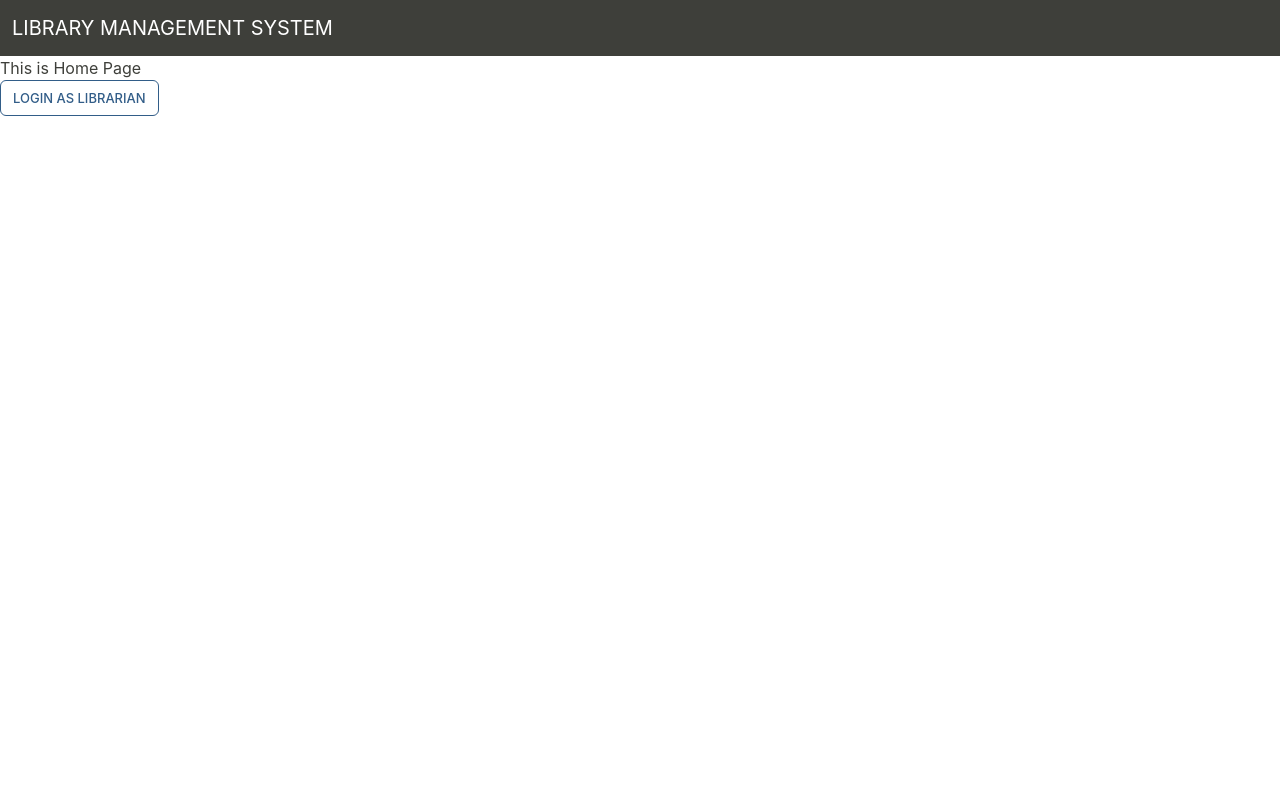
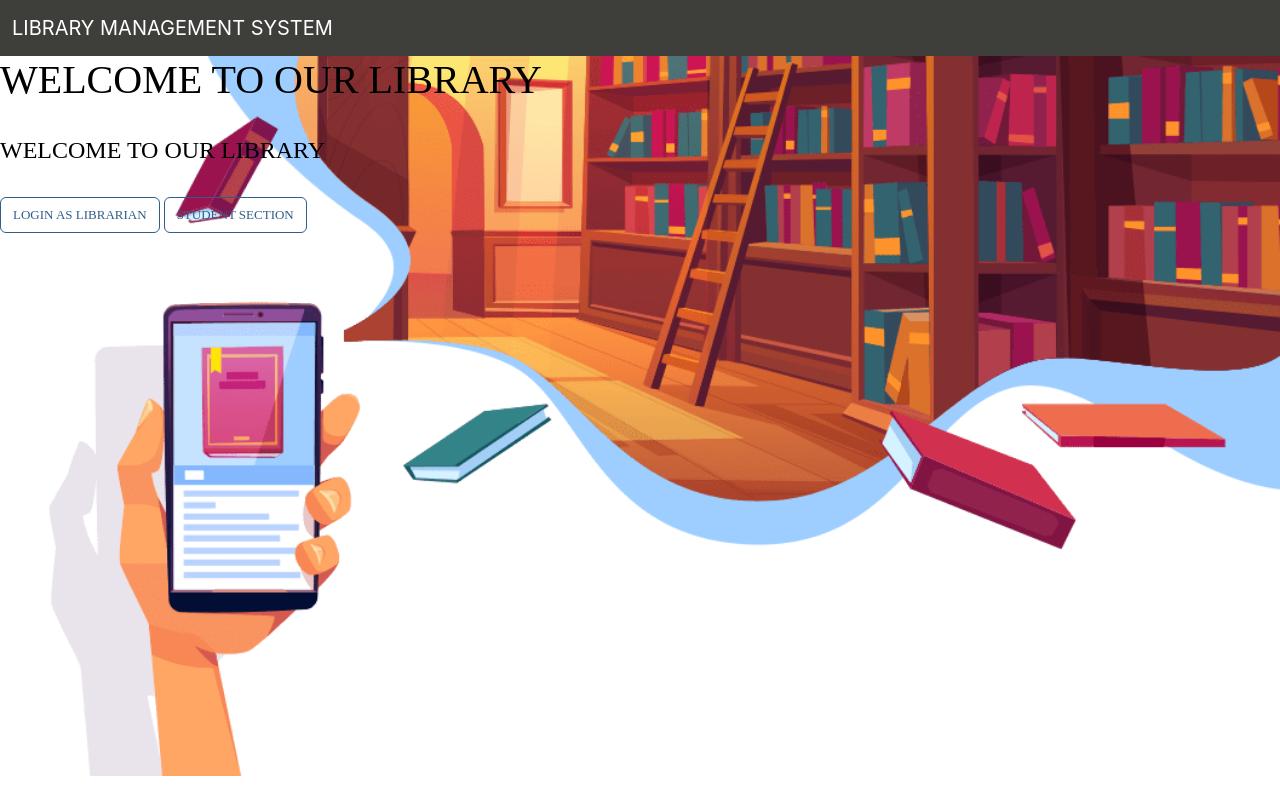
Before and after one commit to Dineth-Dissanayake/Library-Management-System, a React (Create React App) app in the folder frontend/: page / in a window 1280 px wide. Built offline with nearby package versions, Linux system fonts and the light colour scheme; no server answers.

Commit message:
Issue Fixed

```diff
--- a/frontend/src/App.js
+++ b/frontend/src/App.js
@@ -7,6 +7,7 @@ import Layout from "./components/Layout";
 import Home from "./pages/Home";
 import Login from "./pages/Login/Login";
 import LibrarianHome from "./pages/LibrarianHome";
+import AddBook from "./pages/AddBook";
 
 const App = () => {
   return (
@@ -17,6 +18,7 @@ const App = () => {
             <Route path="/" element={<Home />} />
             <Route path="/login" element={<Login />} />
             <Route path="/dashboard" element={<LibrarianHome />} />
+            <Route path="/add_book" element={<AddBook />} />
           </Switch>
         </Layout>
       </AuthContextProvider>
--- a/frontend/src/components/Navbar.js
+++ b/frontend/src/components/Navbar.js
@@ -1,6 +1,6 @@
 import { useContext } from "react";
 import { Link, useNavigate  } from "react-router-dom";
-// import { Avatar } from '@mui/material';
+import { Avatar } from '@mui/material';
 
 import AuthContext from "../context/AuthContext";
 import ToastContext from "../context/ToastContext";
@@ -15,7 +15,15 @@ const Navbar = ({title="LIBRARY MANAGEMENT SYSTEM"}) => {
         <nav className="navbar navbar-expand-lg navbar-dark bg-dark">
             <div className="container-fluid">
                 <Link to="/" className="navbar-brand">{title}</Link>
-                <button className="navbar-toggler" type="button" data-bs-toggle="collapse" data-bs-target="#navbarColor02" aria-controls="navbarColor02" aria-expanded="false" aria-label="Toggle navigation">
+                <button
+                    className="navbar-toggler"
+                    type="button"
+                    data-bs-toggle="collapse"
+                    data-bs-target="#navbarColor02"
+                    aria-controls="navbarColor02"
+                    aria-expanded="false"
+                    aria-label="Toggle navigation"
+                >
                     <span className="navbar-toggler-icon"></span>
                 </button>
 
@@ -23,13 +31,16 @@ const Navbar = ({title="LIBRARY MANAGEMENT SYSTEM"}) => {
                     <ul className="navbar-nav ms-auto">
                         {user ? (
                             <>
-                                {/* <li className="nav-item">
-                                <Link to="/mycontacts" className="nav-link">All Contacts</Link>
+                                <li className="nav-item">
+                                    <a className="nav-link" href="/#">{user.username}</a>
                                 </li>
 
                                 <li className="nav-item">
-                                <Link to="/create" className="nav-link">Create</Link>
-                                </li> */}
+                                    <Avatar
+                                        src="/broken-image.jpg"
+                                        sx={{ width: 30, height: 30, marginTop: 0.5, marginRight: 1}}
+                                    />
+                                </li>
 
                                 <li
                                     className="nav-item"
@@ -40,23 +51,13 @@ const Navbar = ({title="LIBRARY MANAGEMENT SYSTEM"}) => {
                                         navigate("/login", { replace: true });
                                     }}
                                 >
-                                    <a className="nav-link">{user.username}-LOGOUT</a>
-                                    {/* <Avatar
-                                        src="/broken-image.jpg"
-                                        sx={{ width: 30, height: 30 }}
-                                    /> */}
+                                    <button className="btn btn-danger">Logout</button>
                                 </li>
                             </>
                         ) : (
-                        <>
-                            {/* <div className="collapse navbar-collapse" id="navbarColor02">
-                                <ul className="navbar-nav ms-auto">
-                                    <li className="nav-item">
-                                        <Link to="/login" className="nav-link active">Login</Link>
-                                    </li>
-                                </ul>
-                            </div> */}
-                        </>
+
+                        <></>
+
                         )}
                     </ul>
                 </div>
--- a/frontend/src/components/sidebar/SidebarData.js
+++ b/frontend/src/components/sidebar/SidebarData.js
@@ -5,6 +5,7 @@ import HourglassBottomIcon from '@mui/icons-material/HourglassBottom';
 import CheckBoxIcon from '@mui/icons-material/CheckBox';
 import HowToRegIcon from '@mui/icons-material/HowToReg';
 import LocalLibraryIcon from '@mui/icons-material/LocalLibrary';
+import LibraryBooksIcon from '@mui/icons-material/LibraryBooks';
 import ImportContactsIcon from '@mui/icons-material/ImportContacts';
 import AssignmentReturnedIcon from '@mui/icons-material/AssignmentReturned';
 import StyleIcon from '@mui/icons-material/Style';
@@ -36,9 +37,14 @@ export const SidebarData = [
         link: "/books"
     },
     {
+        title: "ADD NEW BOOK",
+        icon: <LibraryBooksIcon />,
+        link: "/add_book"
+    },
+    {
         title: "ADD BOOK CATEGORY",
         icon: <ImportContactsIcon />,
-        link: "/add_book"
+        link: "/add_book_category"
     },
     {
         title: "ISSUE OR RETURN BOOK",
--- a/frontend/src/context/AuthContext.js
+++ b/frontend/src/context/AuthContext.js
@@ -29,7 +29,7 @@ export const AuthContextProvider = ({ children }) => {
       const result = await res.json();
       if (!result.error) {
         setUser(result);
-        navigate("/dashboard", {replace: true});
+        // navigate("/add_book", {replace: true});
       }
     } catch (err) {
       console.log(err);
--- /dev/null
+++ b/frontend/src/pages/AddBook.jsx
@@ -0,0 +1,15 @@
+import React, { Component } from 'react';
+import Sidebar from '../components/sidebar/Sidebar';
+
+class AddBook extends Component {
+    render() {
+        return (
+            <>
+                <Sidebar />
+                <h6>This is Book Add Page</h6>
+            </>
+        );
+    }
+}
+
+export default AddBook;
--- /dev/null
+++ b/frontend/src/pages/Home.css
@@ -0,0 +1,34 @@
+.style {
+    background-image: url(/src/pages/Home_Background.png);
+    background-size: cover;
+    height: 90vh;
+    background-repeat: no-repeat;
+    margin-top: 0px;
+
+    font-family: 'Times New Roman', Times, serif;
+    color: black;
+    align-items: center;
+}
+
+/* h1 {
+    margin-top: 150px;
+    text-align: center;
+    color: white;
+    font-family:'Times New Roman', Times, serif;
+}
+
+h4 {
+    text-align: center;
+    color: white;
+    font-family: 'Times New Roman', Times, serif;
+}
+
+#btn1 {
+    margin-top: 150px;
+    margin-left: 750px;
+}
+
+#btn2 {
+    margin-top: 150px;
+    margin-left: 100px;
+} */
--- a/frontend/src/pages/Home.jsx
+++ b/frontend/src/pages/Home.jsx
@@ -1,12 +1,22 @@
 import { Link } from "react-router-dom";
+import "./Home.css";
 
 const Home = () => {
     return (
-        <>This is Home Page
-        <br/>
-        <Link to="/login">
-            <button type="button" className="btn btn-outline-primary">Login as Librarian</button>
-        </Link>
+        <>
+        <div className="style">
+            <h1>WELCOME TO OUR LIBRARY</h1>
+            <br/>
+            <h4>WELCOME TO OUR LIBRARY</h4>
+            <br/>
+            <Link to="/login">
+                <button type="button" className="btn btn-outline-primary" id="btn1">Login as Librarian</button>
+            </Link>
+            {" "}
+            <Link to="/student">
+                <button type="button" className="btn btn-outline-primary" id="btn2">Student Section</button>
+            </Link>
+        </div>
         </>
     );
 };
```
Also changed, not shown: frontend/src/pages/Home_Background.png (added).
